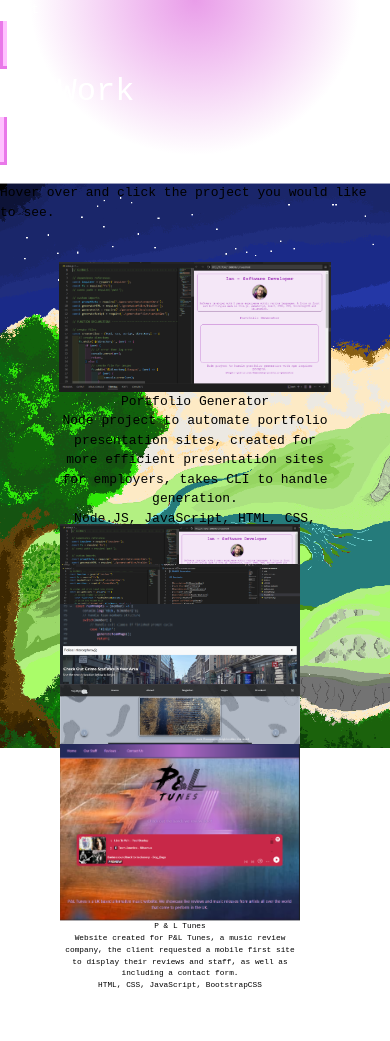
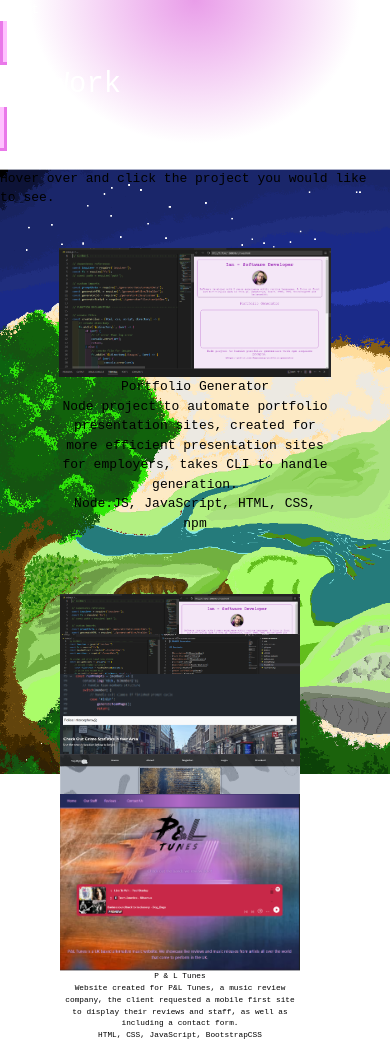
Before and after one commit to Jaycossey/react-portfolio, a React (Vite) app: page /Portfolio in a window 390 px wide. Before the commit the page ends 991 px from the top, so only its background shows below. Built offline with nearby package versions, Linux system fonts and the light colour scheme.

Commit message:
added smoother transition between components, added media query fix

```diff
--- a/src/App.css
+++ b/src/App.css
@@ -19,11 +19,12 @@ body {
 }
 
 .active {
-    font-size: 2rem;
+    font-size: 1.8rem;
     border: 3px solid var(--purple);
     border-top: none;
     padding: 4px;
     background-color: var(--purple-2);
+    animation: fadeIn 1s linear 0s 1;
 }
 
 nav,
@@ -117,61 +118,6 @@ nav,
     margin-bottom: 40px;
 }
 
-/* CONTACT STYLES --------------------------------------------------- */
-
-
-
-/* MEDIA QUERIES ---------------------------------------------------- */
-
-@media (width > 320px) and (width < 655px) {
-
-    #card1 {
-        bottom: 0px;
-        margin: auto;
-        margin-left: -20px;
-        z-index: 0;
-    }
-
-    #card2 {
-        bottom: -40px;
-        margin: auto;
-        margin-left: -20px;
-        left: 0;
-        z-index: 1;
-    }
-
-    #card3 {
-        bottom: -80px;
-        margin: auto;
-        margin-left: -20px;
-        left: 0;
-        z-index: 2;
-    }
-
-    #card4 {
-        bottom: -120px;
-        margin: auto;
-        margin-left: -20px;
-        left: 0;
-        z-index: 3;
-    }
-
-    #card5 {
-        bottom: -160px;
-        margin: auto;
-        margin-left: -20px;
-        left: 0;
-        z-index: 4;
-    }
-
-    #card6 {
-        bottom: -220px;
-        margin: auto;
-        margin-left: -20px;
-        left: 0;
-        z-index: 5;
-    }
-}
 
 /* CONTACT STYLES --------------- */
 
@@ -205,3 +151,60 @@ nav,
         opacity: 0;
     }
 }
+
+
+/* MEDIA QUERIES ---------------------------------------------------- */
+
+@media (width >= 320px) and (width < 655px) {
+
+    #card1 {
+        bottom: -70px;
+        margin: auto;
+        margin-left: -20px;
+        z-index: 0;
+    }
+
+    #card2 {
+        bottom: -110px;
+        margin: auto;
+        margin-left: -20px;
+        left: 0;
+        z-index: 1;
+    }
+
+    #card3 {
+        bottom: -150px;
+        margin: auto;
+        margin-left: -20px;
+        left: 0;
+        z-index: 2;
+    }
+
+    #card4 {
+        bottom: -190px;
+        margin: auto;
+        margin-left: -20px;
+        left: 0;
+        z-index: 3;
+    }
+
+    #card5 {
+        bottom: -230px;
+        margin: auto;
+        margin-left: -20px;
+        left: 0;
+        z-index: 4;
+    }
+
+    #card6 {
+        bottom: -270px;
+        margin: auto;
+        margin-left: -20px;
+        left: 0;
+        z-index: 5;
+    }
+
+    .bg-port {
+        overflow: auto;
+    }
+}
--- a/src/App.jsx
+++ b/src/App.jsx
@@ -14,8 +14,8 @@ function App() {
         <NavBar />
 
         <Routes>
-          <Route path="/About" element={<About />} />
-          <Route path="/*" element={<Portfolio />} />
+          <Route path="/" element={<About />} />
+          <Route path="/Portfolio" element={<Portfolio />} />
           <Route path="/Contact" element={<Contact />} />
         </Routes>
       </Router>
--- a/src/components/Contact.jsx
+++ b/src/components/Contact.jsx
@@ -23,8 +23,8 @@ const Contact = () => {
 
                 <ContactLinks />
 
-                {/* Canvas Elements for spritesheet animations
-                <Canvas spriteSheet="helloTest"
+                {/* Canvas Elements for spritesheet animations */}
+                {/* <Canvas spriteSheet="helloTest"
                         frameRate="7"
                         width="300px"
                         height="200px" /> */}
--- a/src/components/NavBar.jsx
+++ b/src/components/NavBar.jsx
@@ -9,7 +9,7 @@ const NavBar = () => {
             <ul className='flex items-center justify-center gap-10'>
                 {/* if active/pending toggle classes to handle css styles */}
                 <NavLink
-                    to="/About"
+                    to="/"
                     className={({isActive, isPending}) =>
                         isPending ? "pending" : isActive ? "active" : "navlink"
                     }
--- a/src/components/Presentation.jsx
+++ b/src/components/Presentation.jsx
@@ -26,7 +26,7 @@ const Presentation = forwardRef((props, ref) => {
             {/* Image of project */}
             <img src={projects.image}
                 alt="Screenshot of Code from the Main Presentation piece"
-                className="h-40
+                className="h-1/2
                         m-auto
                         rounded-md
                         border-2
```
